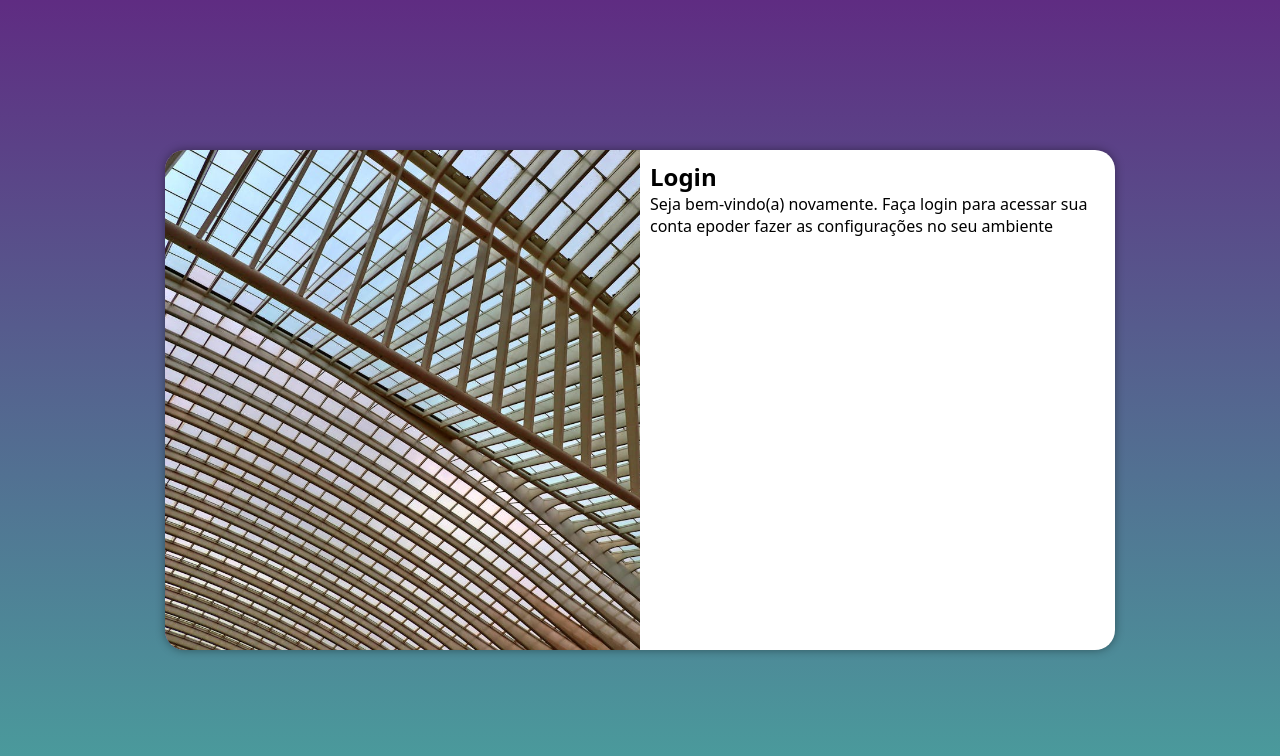
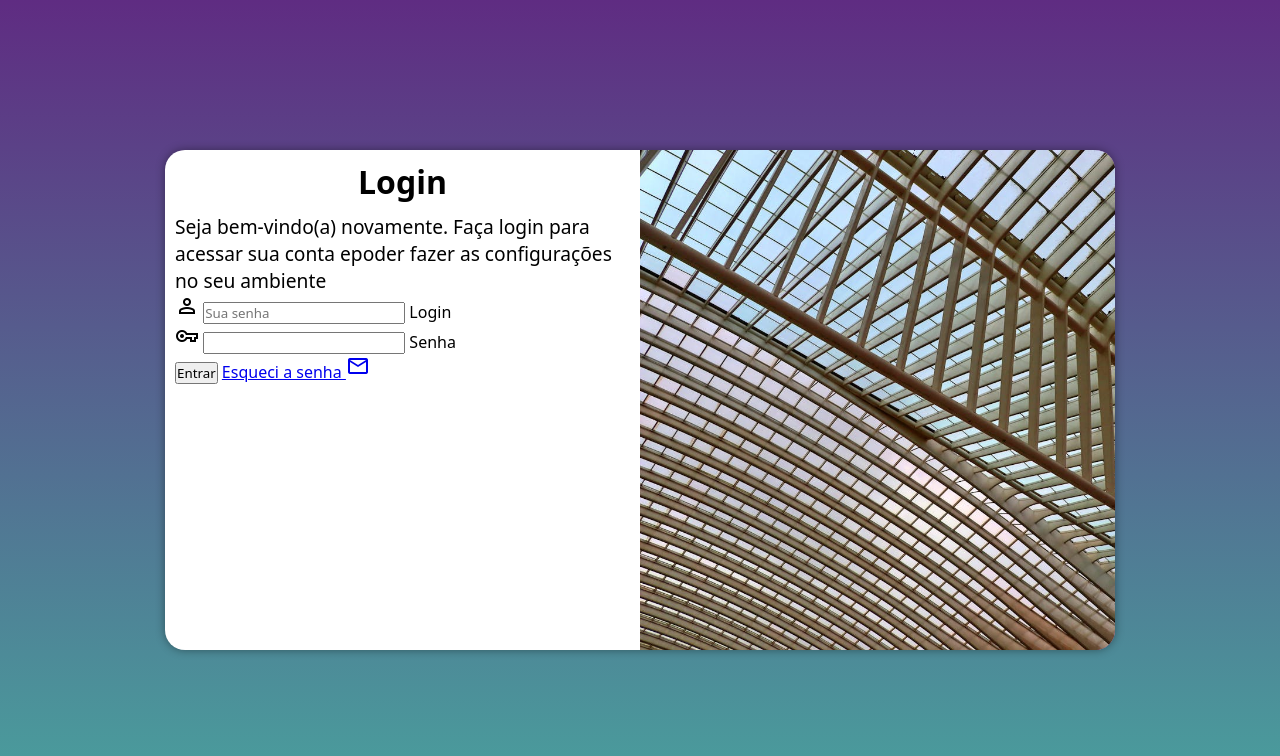
Before and after one commit to silvaozias/projeto-login, a plain HTML site: page index.html in a window 1280 px wide. Drawn offline with nearby package versions, Linux system fonts and the light colour scheme.

Commit message:
aducionei formulario

```diff
--- a/estilos/media-query.css
+++ b/estilos/media-query.css
@@ -36,13 +36,23 @@
     }
 
     section#login > div#imagem{
-        float: left;
+        float: right;
         width: 50%;
         height: 100%;
     }
 
     section#login > div#formulario{
-        float: right;
+        float: left;
         width: 50%;
     }
+
+    div#formulario > h1{
+        text-align: center;
+        margin-bottom: 10px;
+        font-size: 2em;
+    }
+
+    div#formulario > p {
+        font-size: 1.2em;;
+    }
 }
--- a/index.html
+++ b/index.html
@@ -6,6 +6,7 @@
     <title>Login</title>
     <link rel="stylesheet" href="estilos/estyle.css">
     <link rel="stylesheet" href="estilos/media-query.css">
+    <link rel="stylesheet" href="https://fonts.googleapis.com/css2?family=Material+Symbols+Outlined:opsz,wght,FILL,GRAD@20..48,100..700,0..1,-50..200" />
 </head>
 <body>
 
@@ -17,7 +18,26 @@
             <div id="formulario">
                 <h1>Login</h1>
                 <p>Seja bem-vindo(a) novamente. Faça login para acessar sua conta  epoder fazer as configurações no seu ambiente</p>
-                <form action="login.php" method="post">
+                <form action="login.php" method="post" autocomplete="on">
+                    <div class="campo">
+                        <span class="material-symbols-outlined">
+                            person
+                            </span>
+                        <input type="email" name="login" id="ilogin" placeholder="Sua senha" autocomplete="email" required maxlength="30">
+                        <label for="ilogin">Login</label>
+
+                    </div>
+                    <div  class="campo">
+                        <span class="material-symbols-outlined">
+                            vpn_key
+                            </span>
+                        <input type="password" name="senha" id="isenha" autocomplete="current-password" required minlength="8" maxlength="20">
+                        <label for="isenha">Senha</label>
+
+                    </div>
+                    <input type="submit" value="Entrar">
+                    <a href="esqueci.html">Esqueci a senha <span class="material-symbols-outlined">
+                        mail </a>
 
                 </form>
 
```
